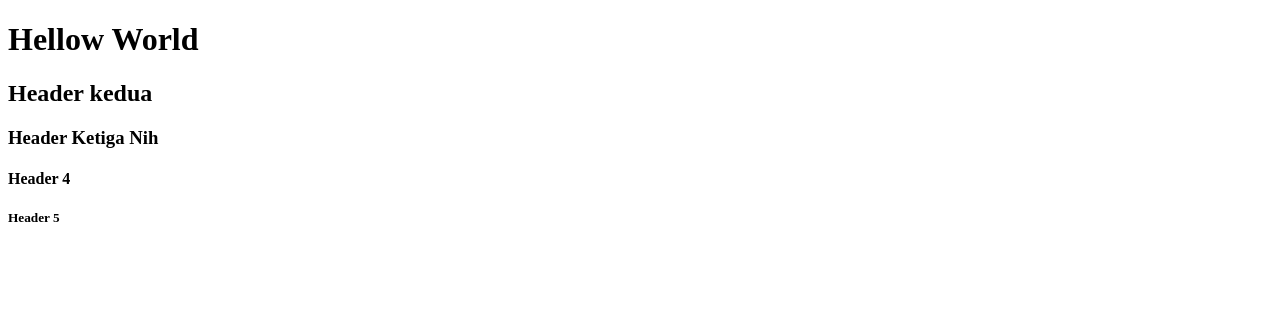
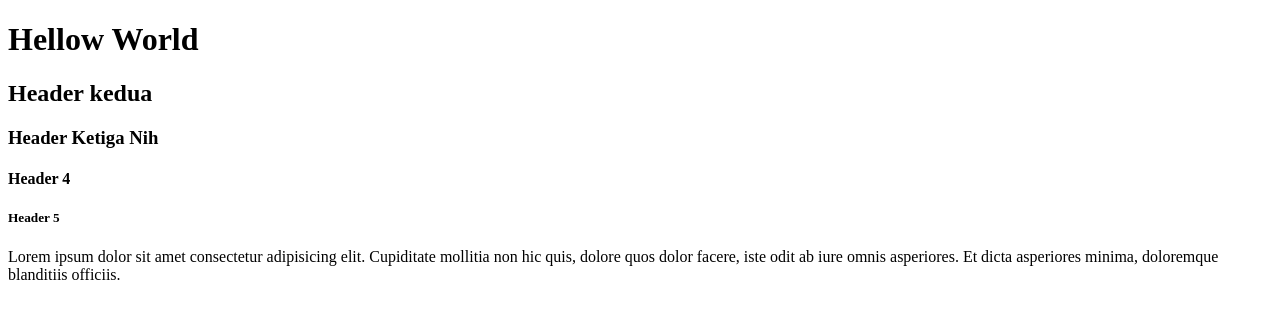
Before and after one commit to umemirai/PRAKTUGAS4, a plain HTML site: page index.html in a window 1280 px wide. Drawn offline with Linux system fonts and the light colour scheme.

Commit message:
elemen p masuk index

```diff
--- a/index.html
+++ b/index.html
@@ -11,5 +11,8 @@
     <h3>Header Ketiga Nih</h3>
     <h4>Header 4</h4>
     <h5>Header 5</h5>
+
+    <p>Lorem ipsum dolor sit amet consectetur adipisicing elit. Cupiditate mollitia non hic quis, dolore quos dolor facere, iste odit ab iure omnis asperiores. Et dicta asperiores minima, doloremque blanditiis officiis.</p>
+
 </body>
 </html>
```
